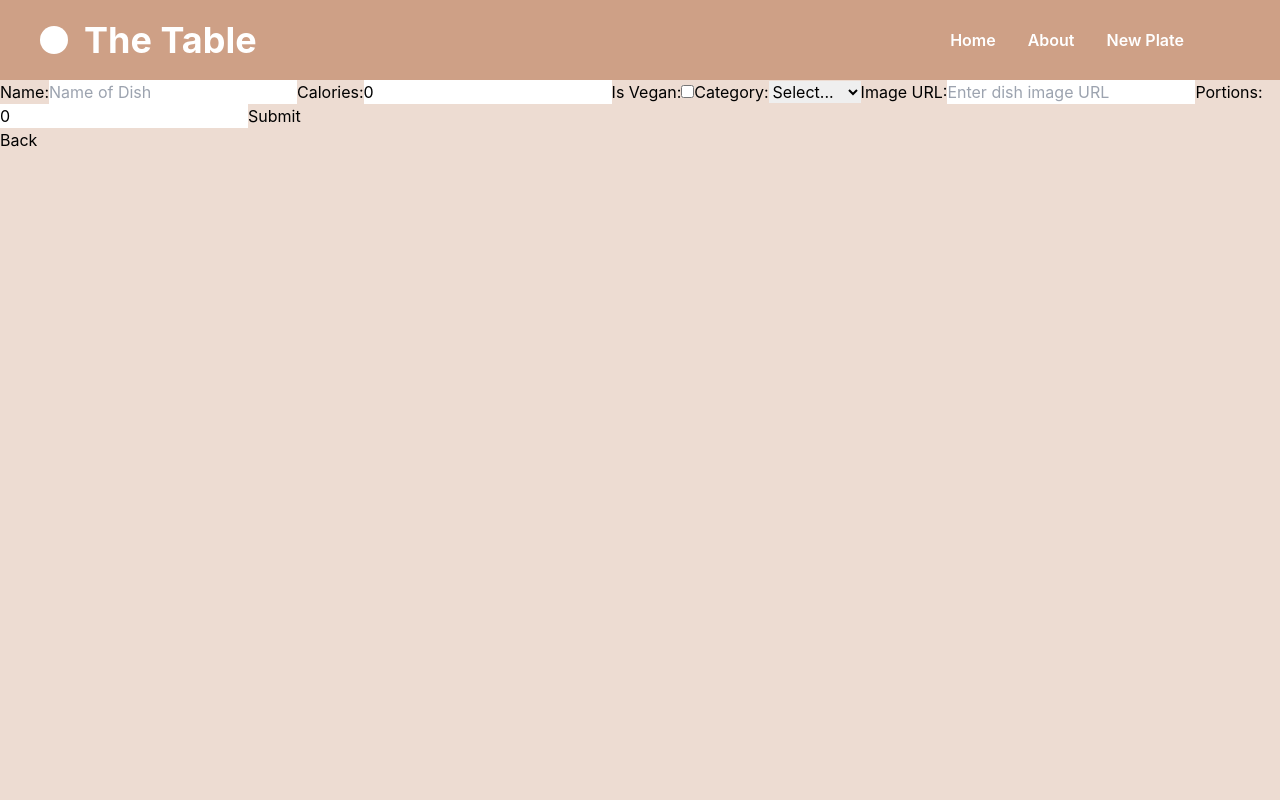
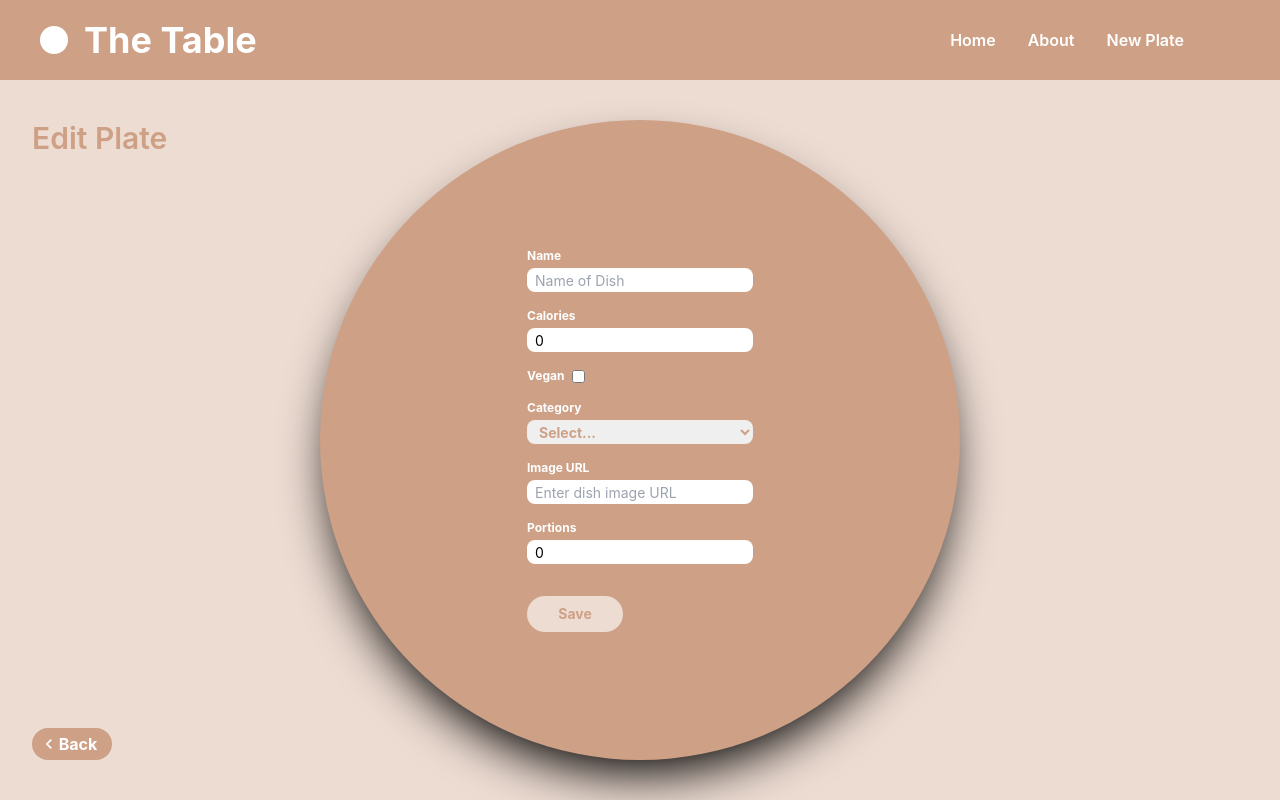
Before and after one commit to joshuanelsondev/table-frontend-project, a React (Create React App) app: page /dishes/1/edit in a window 1280 px wide. Built offline with nearby package versions, Linux system fonts and the light colour scheme; no server answers.

Commit message:
Update Edit and New page

```diff
--- a/src/Components/DishNewForm.js
+++ b/src/Components/DishNewForm.js
@@ -38,7 +38,7 @@ export default function DishNewForm() {
   };
 
   return (
-    <div className="New bg-primary fil shadow-2xl shadow-black rounded-full min-w-[30em] min-h-[30em] md:h-[40em] md:w-[40em] flex items-center justify-center sm:h-[38em] sm:w-[38em] ">
+    <div className="New bg-primary shadow-2xl shadow-black rounded-full min-w-[30em] min-h-[30em] md:h-[40em] md:w-[40em] flex items-center justify-center sm:h-[38em] sm:w-[38em]">
       <form onSubmit={handleSubmit} className="flex flex-col text-white">
         <label className="font-bold text-xs mb-1" htmlFor="name">
           Name
@@ -116,11 +116,11 @@ export default function DishNewForm() {
           value={newDish.portions}
           onChange={handleTextChange}
         />
-        <br />
+
         <input
           type="submit"
           value="Save"
-          className="bg-secondary rounded-3xl p-2 text-sm text-primary font-bold w-24 cursor-pointer hover:bg-gray hover:text-white"
+          className="bg-secondary rounded-3xl p-2 mt-4 text-sm text-primary font-bold w-24 cursor-pointer hover:bg-gray hover:text-white"
         />
       </form>
     </div>
--- a/src/Components/Dishes.js
+++ b/src/Components/Dishes.js
@@ -18,14 +18,12 @@ export default function Dishes() {
    }, []);
 
     return (
-        <div className="">
-            <div className="grid lg:grid-cols-3 py-8 md:grid-cols-2 gap-y-8 w-full place-items-center sm:grid-cols-1">
-                {dishes.map((dish) => {
-                    return(
-                    <Dish key={dish.id} dish={dish} />
-                    )
-                })}
-            </div>
+      <div className="">
+        <div className="grid lg:grid-cols-3 py-8 md:grid-cols-2 sm:grid-cols-1 gap-y-8 w-full place-items-center ">
+          {dishes.map((dish) => {
+            return <Dish key={dish.id} dish={dish} />;
+          })}
         </div>
-    )
+      </div>
+    );
 }
--- a/src/Components/EditDishForm.js
+++ b/src/Components/EditDishForm.js
@@ -68,10 +68,13 @@ export default function EditNewDish() {
   };
 
   return (
-    <div className="New">
-      <form onSubmit={handleSubmit}>
-        <label htmlFor="name">Name:</label>
+    <div className="Edit bg-primary shadow-2xl shadow-black rounded-full min-w-[30em] min-h-[30em] md:h-[40em] md:w-[40em] flex items-center justify-center sm:h-[38em] sm:w-[38em]">
+      <form onSubmit={handleSubmit} className="flex flex-col text-white">
+        <label htmlFor="name" className="font-bold text-xs mb-1">
+          Name
+        </label>
         <input
+          className="rounded-lg h-6 w-50 mb-4 focus:outline outline-[white] text-black text-sm pl-2"
           id="name"
           value={editDish.name}
           type="text"
@@ -80,8 +83,11 @@ export default function EditNewDish() {
           required
         />
 
-        <label htmlFor="calories">Calories:</label>
+        <label className="font-bold text-xs mb-1" htmlFor="calories">
+          Calories
+        </label>
         <input
+          className="rounded-lg h-6 w-50 mb-4 focus:outline outline-[white] text-black text-sm pl-2"
           id="calories"
           value={editDish.calories}
           type="number"
@@ -89,17 +95,23 @@ export default function EditNewDish() {
           placeholder="Number of calories in dish"
           required
         />
-
-        <label htmlFor="is_vegan">Is Vegan:</label>
+        <div className="flex items-center gap-2 mb-4">
+          <label className="font-bold text-xs" htmlFor="is_vegan">
+            Vegan
+          </label>
           <input
             type="checkbox"
             id="is_vegan"
             checked={editDish.is_vegan}
             onChange={handleCheckboxChange}
+            className="cursor-pointer"
           />
-
-        <label htmlFor="category">Category:</label>
+        </div>
+        <label className="font-bold text-xs mb-1" htmlFor="category">
+          Category
+        </label>
         <select
+          className="rounded-lg h-6 w-50 mb-4 cursor-pointer focus:outline outline-[white] focus:bg-white text-primary font-bold text-sm pl-2"
           id="category"
           value={editDish.category}
           onChange={handleTextChange}
@@ -111,10 +123,14 @@ export default function EditNewDish() {
           <option value="Snack">Snack</option>
           <option value="Dessert">Dessert</option>
           <option value="Dinner">Dinner</option>
+          <option value="Other">Other</option>
         </select>
 
-        <label htmlFor="image_url">Image URL:</label>
+        <label className="font-bold text-xs mb-1" htmlFor="image_url">
+          Image URL
+        </label>
         <input
+          className="rounded-lg h-6 w-50 mb-4 focus:outline outline-[white] text-black text-sm pl-2"
           id="image_url"
           type="text"
           required
@@ -123,8 +139,11 @@ export default function EditNewDish() {
           onChange={handleTextChange}
         />
 
-        <label htmlFor="portions">Portions:</label>
+        <label className="font-bold text-xs mb-1" htmlFor="portions">
+          Portions
+        </label>
         <input
+          className="rounded-lg h-6 w-50 mb-4 focus:outline outline-[white] text-black text-sm pl-2"
           id="portions"
           type="number"
           value={editDish.portions}
@@ -132,14 +151,12 @@ export default function EditNewDish() {
           onChange={handleTextChange}
         />
 
-        <input type="submit" value="Submit" />
+        <input
+          type="submit"
+          value="Save"
+          className="bg-secondary rounded-3xl p-2 mt-4 text-sm text-primary font-bold w-24 cursor-pointer hover:bg-gray hover:text-white"
+        />
       </form>
-
-      <div>
-        <Link to={`/dishes`}>
-          <button>Back</button>
-        </Link>
-      </div>
     </div>
   );
 }
--- a/src/Pages/Edit.js
+++ b/src/Pages/Edit.js
@@ -1,7 +1,24 @@
-import EditDishForm from '../Components/EditDishForm'
+import EditDishForm from '../Components/EditDishForm';
+import { Link } from "react-router-dom";
+import { MdChevronLeft } from "react-icons/md";
+
+
 export default function Edit() {
-  return <div>
-
-  <EditDishForm/>
-  </div>;
+  return (
+    <div className="relative">
+      <h1 className=" absolute text-primary text-3xl font-semibold ml-8">
+        Edit Plate
+      </h1>
+      <div className=" mt-10 h-full w-full flex justify-center items-center">
+        <EditDishForm />
+      </div>
+      <Link
+        to={"/dishes"}
+        className="absolute bottom-0 md:left-8 sm:left-2 flex items-center justify-center bg-primary w-20 h-8 rounded-2xl pr-2 text-white font-bold hover:bg-gray hover:text-primary"
+      >
+        <MdChevronLeft size={20} />
+        Back
+      </Link>
+    </div>
+  );
 }
--- a/src/Pages/Home.js
+++ b/src/Pages/Home.js
@@ -5,7 +5,7 @@ export default function Home() {
     <div className="w-full h-full flex items-center justify-center">
       <div className="flex flex-col items-center gap-8 mb-32 min-w-fit">
         <h1 className="text-primary font-bold text-4xl whitespace-nowrap">Welcome to the Table</h1>
-        <Link to="/dishes" className="bg-primary flex items-center justify-center text-white text-sm font-bold rounded-xl h-6 w-28 hover:bg-gray hover:text-primary">View Table</Link>
+        <Link to="/dishes" className="bg-primary flex items-center justify-center text-white text-sm font-bold rounded-3xl p-2 w-24 hover:bg-gray hover:text-primary">View Table</Link>
       </div>
     </div>
   );
--- a/src/Pages/New.js
+++ b/src/Pages/New.js
@@ -12,7 +12,7 @@ export default function New() {
       <div className=" mt-10 h-full w-full flex justify-center items-center">
         <DishNewForm  />
       </div>
-      <Link to={'/dishes'} className='absolute bottom-0 md:left-8 sm:left-2 flex items-center justify-center bg-primary w-20 h-8 rounded-2xl pr-2 text-white font-bold hover:text-secondary'>
+      <Link to={'/dishes'} className='absolute bottom-0 md:left-8 sm:left-2 flex items-center justify-center bg-primary w-20 h-8 rounded-2xl pr-2 text-white font-bold hover:bg-gray hover:text-primary'>
         <MdChevronLeft size={20} />
         Back
       </Link>
--- a/tailwind.config.js
+++ b/tailwind.config.js
@@ -6,9 +6,9 @@ module.exports = {
     colors: {
       primary: "#CEA086",
       secondary: "#EDDCD2",
-      gray: "#E3D2C7",
-      white: "#FFFFFF" ,
-      black: "#000000"
+      gray: "#d3c5bc",
+      white: "#FFFFFF",
+      black: "#000000",
     },
   },
   plugins: [],
```
Lines whose indentation alone changed are shown as unchanged.
